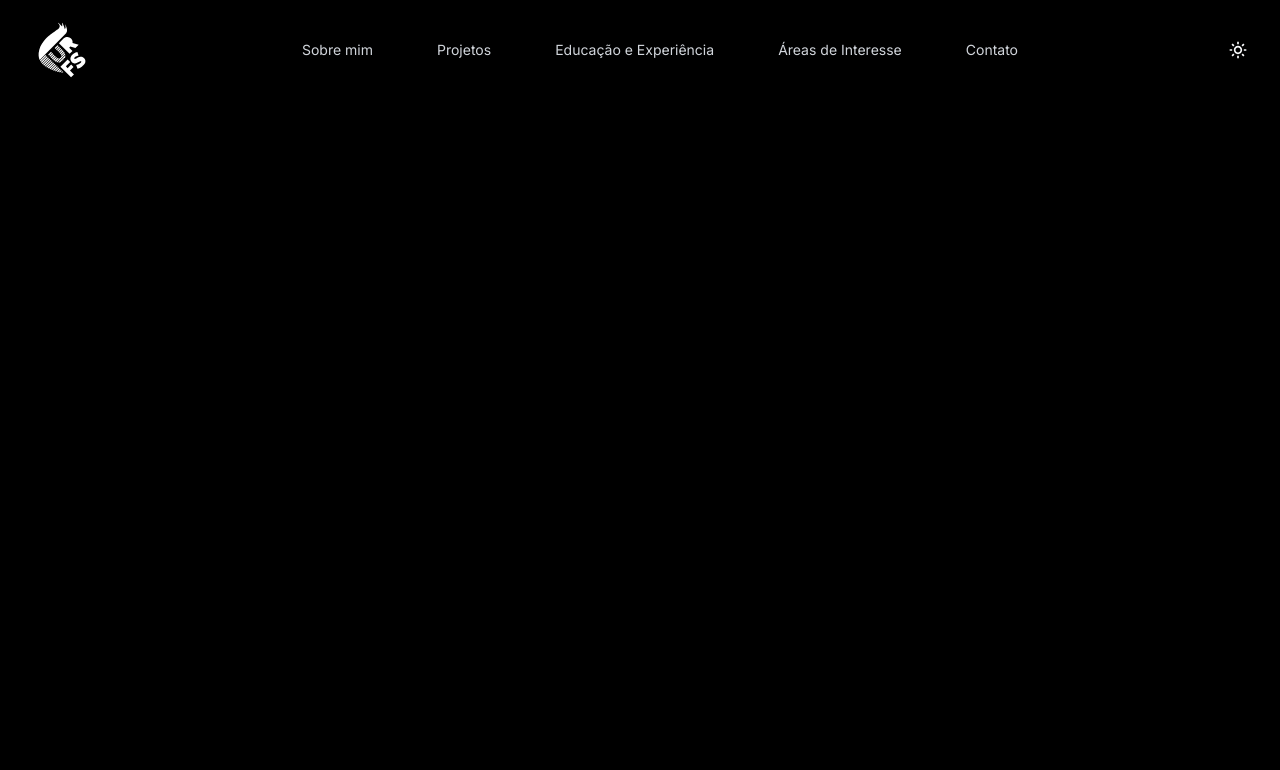
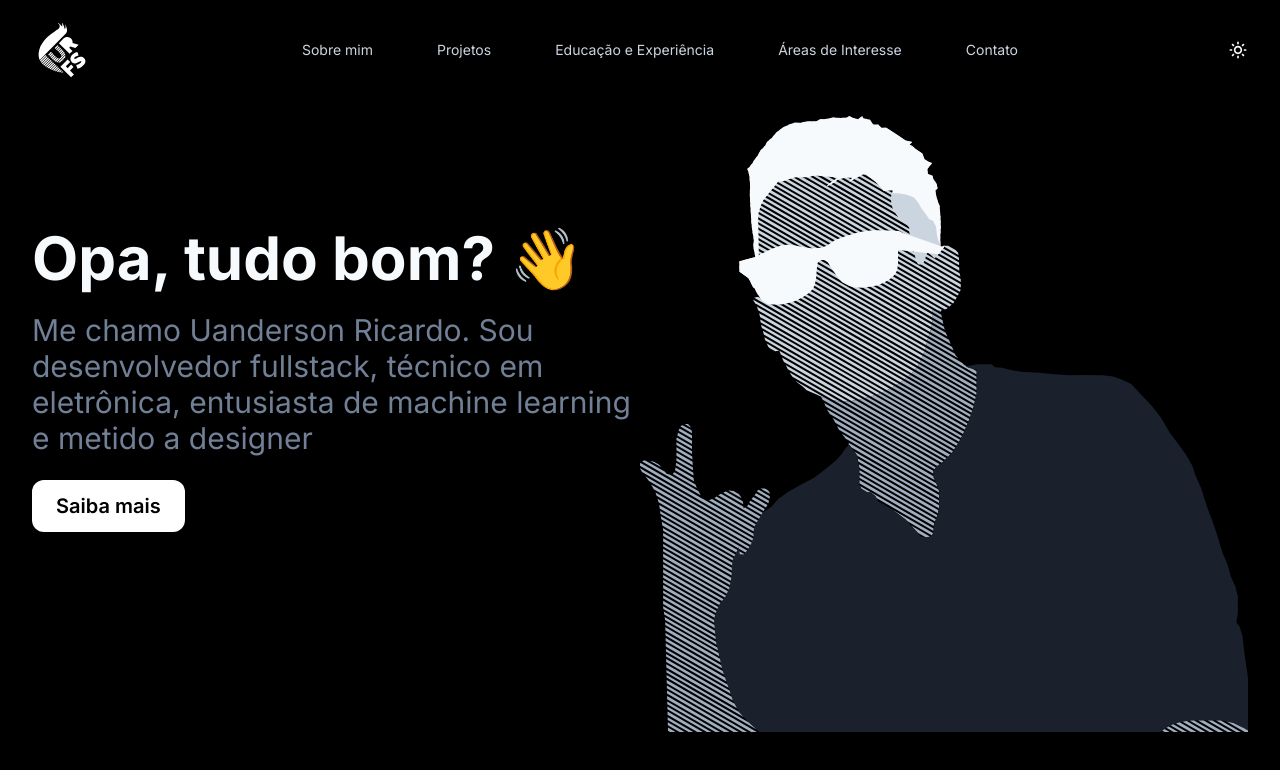
Before and after one commit to uandersonricardo/portfolio, a Next.js app: page / in a window 1280 px wide. Shown: the top 770 px of the page. Built offline with nearby package versions, Linux system fonts and the light colour scheme.

Commit message:
add hero section

```diff
--- a/src/components/Header/index.tsx
+++ b/src/components/Header/index.tsx
@@ -7,7 +7,7 @@ const Header = () => {
   const { theme } = useTheme();
 
   return (
-    <header className="sticky top-0 z-50 flex flex-wrap items-center bg-white px-4 py-5 sm:px-6 lg:px-8 dark:bg-black dark:backdrop-blur dark:[@supports(backdrop-filter:blur(0))]:bg-black/75">
+    <header className="container mx-auto sticky top-0 z-50 flex flex-wrap items-center bg-white px-4 py-5 sm:px-6 lg:px-8 backdrop-blur [@supports(backdrop-filter:blur(0))]:bg-white/75 dark:bg-black dark:backdrop-blur dark:[@supports(backdrop-filter:blur(0))]:bg-black/75">
       <nav className="flex relative z-50 justify-between w-full">
         <Image
           height={60}
--- /dev/null
+++ b/src/components/Hero/index.tsx
@@ -0,0 +1,32 @@
+import { useTheme } from "next-themes";
+import Link from "next/link";
+
+const Hero = () => {
+  const { theme } = useTheme();
+
+  return (
+    <main className="container mx-auto flex flex-row px-4 sm:px-6 lg:px-8">
+      <div className="flex-1 flex flex-col items-start">
+        <h1 className="text-6xl font-bold mt-32 mb-6">Opa, tudo bom? 👋</h1>
+        <h2 className="text-3xl text-gray-600 dark:text-gray-500 mb-6">
+          Me chamo Uanderson Ricardo. Sou desenvolvedor fullstack, técnico em
+          eletrônica, entusiasta de machine learning e metido a designer
+        </h2>
+        <Link href="/#about">
+          <a className="group inline-flex items-center justify-center rounded-xl py-3 px-6 text-xl font-semibold focus:outline-none focus-visible:outline-2 focus-visible:outline-offset-2 bg-black text-white hover:bg-gray-700 hover:text-gray-100 active:bg-gray-800 active:text-gray-300 focus-visible:outline-gray-900 dark:bg-white dark:text-black dark:hover:bg-gray-200 dark:hover:text-gray-600 dark:active:bg-gray-100 dark:active:text-gray-700 dark:focus-visible:outline-white">
+            Saiba mais
+          </a>
+        </Link>
+      </div>
+      <div className="flex-1 flex flex-row items-center justify-center h-full">
+        <img
+          src={theme === "dark" ? "/art-dark.svg" : "/art.svg"}
+          alt="Arte de Uanderson Ricardo"
+          className="mt-4 w-full h-full flex-1"
+        />
+      </div>
+    </main>
+  );
+};
+
+export default Hero;
--- a/src/pages/index.tsx
+++ b/src/pages/index.tsx
@@ -1,5 +1,6 @@
 import Head from "next/head";
 import Header from "../components/Header";
+import Hero from "../components/Hero";
 
 const Home = () => {
   return (
@@ -8,6 +9,7 @@ const Home = () => {
         <title>Uanderson Ricardo | Desenvolvedor Fullstack</title>
       </Head>
       <Header />
+      <Hero />
     </>
   );
 };
--- a/tailwind.config.js
+++ b/tailwind.config.js
@@ -6,7 +6,22 @@ module.exports = {
     "./src/components/**/*.{js,ts,jsx,tsx}",
   ],
   theme: {
-    extend: {},
+    extend: {
+      colors: {
+        gray: {
+          50: "#F7FAFC",
+          100: "#EDF2F7",
+          200: "#E2E8F0",
+          300: "#CBD5E0",
+          400: "#A0AEC0",
+          500: "#718096",
+          600: "#4A5568",
+          700: "#2D3748",
+          800: "#1A202C",
+          900: "#171923",
+        },
+      },
+    },
   },
   plugins: [],
 };
```
Also changed, not shown: .eslintrc.json, public/art-dark.svg (added), public/art.svg (added).
